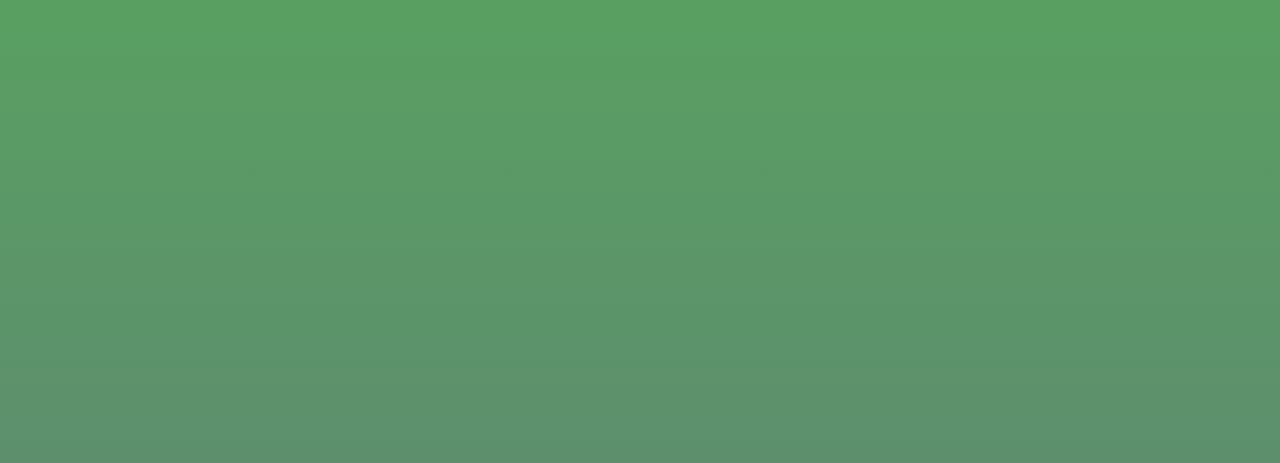
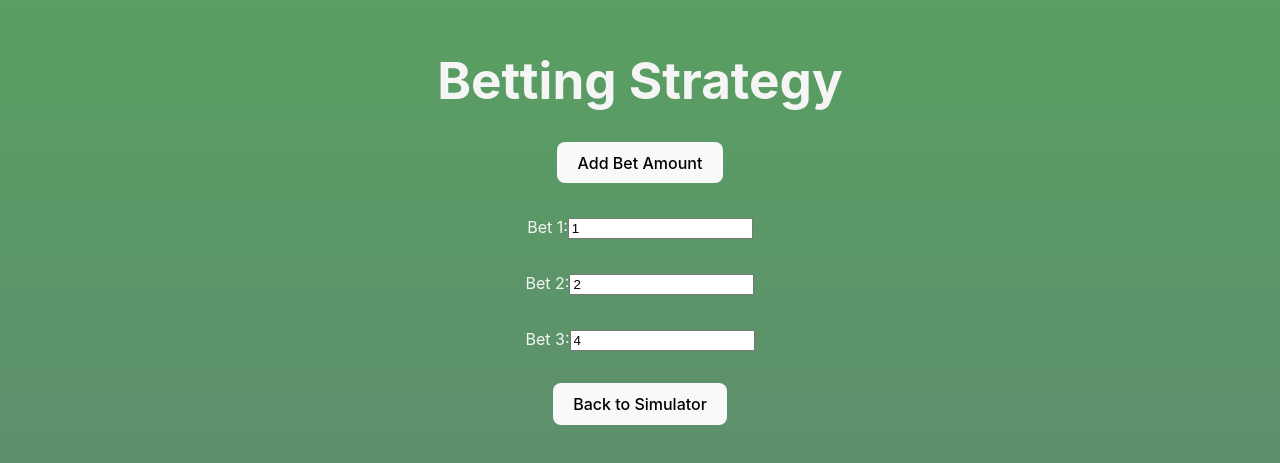
Before and after one commit to Lmasniuk/roulette-regret, a React (Vite) app: page /strategy in a window 1280 px wide. Before the commit this address had no page. Shown: the part 179-642 px from the top of the page. Built offline with nearby package versions, Linux system fonts and the light colour scheme.

Commit message:
Add linking between config and main page, also allow for modification of betting strategy

```diff
--- a/src/App.jsx
+++ b/src/App.jsx
@@ -14,7 +14,7 @@ function App() {
     <BrowserRouter>
       <Routes>
         <Route path="/" element={<Home />} />
-        <Route path="betting-strategy" element={<BettingStrategy bettingConfig={bettingConfig} setBettingConfig={setBettingConfig}/>}/>
+        <Route path="strategy" element={<BettingStrategy bettingConfig={bettingConfig} setBettingConfig={setBettingConfig}/>}/>
       </Routes>
     </BrowserRouter>
   )
--- a/src/pages/BettingStrategy/BettingStrategy.jsx
+++ b/src/pages/BettingStrategy/BettingStrategy.jsx
@@ -1,15 +1,17 @@
+import { Link } from "react-router-dom";
 import "./BettingStrategy.scss"
 
 export default function BettingStrategy({ bettingConfig, setBettingConfig }) {
-  const doNothing = ()=>{
-
+  const changeBettingConfig = (event, index)=>{
+    const newBettingConfig = [...bettingConfig];
+    newBettingConfig[index] = event.target.value;
+    setBettingConfig(newBettingConfig);
   }
 
   const addBet = ()=>{
-    const lastBet = bettingConfig[bettingConfig.length-1]
-    console.log(lastBet)
+    const lastBet = bettingConfig[bettingConfig.length-1];
     const newBettingConfig = [...bettingConfig, lastBet];
-    setBettingConfig(newBettingConfig)
+    setBettingConfig(newBettingConfig);
   }
 
   return (
@@ -22,11 +24,12 @@ export default function BettingStrategy({ bettingConfig, setBettingConfig }) {
           (
             <p key={index}>
               <label>Bet {index+1}:</label>
-              <input type="number" value={bet} onChange={doNothing}/>
+              <input type="number" value={bet} onChange={(event) => changeBettingConfig(event, index)}/>
             </p>
           )
         )}
       </div>
+      <Link to="/"><button>Back to Simulator</button></Link>
     </>
   )
 }
--- a/src/pages/Home.jsx
+++ b/src/pages/Home.jsx
@@ -1,5 +1,6 @@
 import RouletteWheel from "../components/RouletteWheel/RouletteWheel"
 import GamesOutcome from "../components/GamesOutcome/GamesOutcome";
+import { Link } from "react-router-dom";
 
 import { useState } from 'react'
 
@@ -44,6 +45,7 @@ export default function Home() {
       <RouletteWheel />
       <h1>Roulette Regret</h1>
       <h2>Bet it all on black until your bank account is in the red or you see all green!</h2>
+      <Link to="/strategy"><button>Betting Strategy Configuration</button></Link>
       <form className="game-config-form" onSubmit={doGames}>
         <label htmlFor="totalSpins">Total Spins:</label>
         <input name="totalSpins" type="number" value={totalSpins} onChange={handleTotalSpinsChange} />
@@ -51,7 +53,7 @@ export default function Home() {
         <input name="numbersPlayed" type="number" value={numbersPlayed} onChange={handleNumbersPlayedChange} />
         <label htmlFor="betAmount">Bet Amount:</label>
         <input name="betAmount" type="number" value={betAmount} onChange={handleBetAmountChange} />
-        <button type="submit" >Play Games!</button>
+        <button type="submit" >Simulate Games!</button>
       </form>
 
       {gamesResult.totalEarnings && <GamesOutcome gamesResult={gamesResult} />}
```
